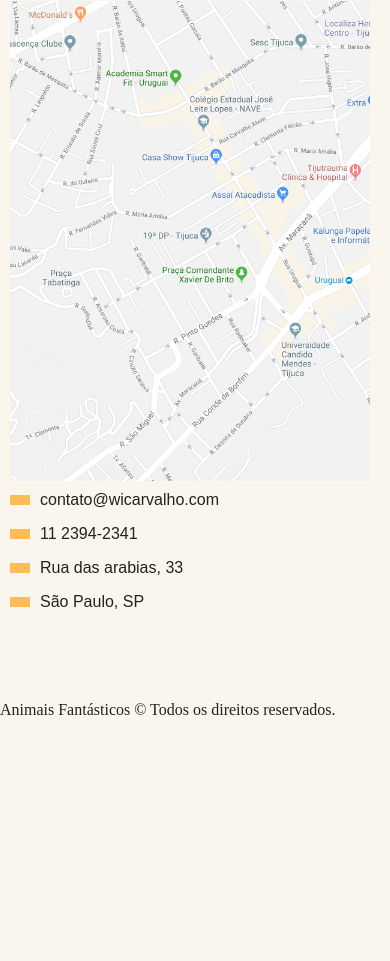
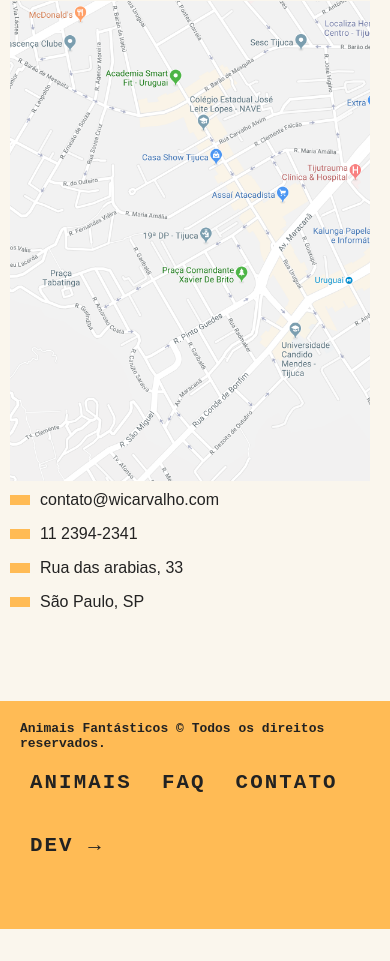
Before and after one commit to willoak/projetoJavascript, a plain HTML site: page index.html in a window 390 px wide. Shown: the part 4392-5353 px from the top of the page. Before the commit the page ends 5111 px from the top, so only its background shows below. Drawn offline with Linux system fonts and the light colour scheme.

Commit message:
ajustando classe do rodape

```diff
--- a/css/style.css
+++ b/css/style.css
@@ -168,12 +168,12 @@ body {
   margin-right: 10px;
   background: var(--bg-menu);
 }
-.copy {
+.copyright {
   grid-column: 3/5;
   background-color: var(--bg-menu);
   margin-bottom: 2rem;
 }
-.copy {
+.copyright {
   padding: 20px;
   font-family: monospace;
   font-weight: bold;
@@ -185,7 +185,7 @@ body {
   }
   .menu,
   .grid-section,
-  .copy {
+  .copyright {
     grid-column: 1;
   }
   .grid-section {
--- a/js/main.js
+++ b/js/main.js
@@ -68,4 +68,10 @@
 
 //transversing
 const lista = document.querySelector(".animais-lista");
-console.log(lista.parentNode);
+console.log(lista.parentElement); // retorna o pai
+console.log(lista.previousElementSibling); // retorna o elemento anterior
+
+//duplciar menu
+const menu = document.querySelector(".menu");
+const novoMenu = menu.cloneNode(true);
+document.querySelector(".copyright").appendChild(novoMenu);
```
